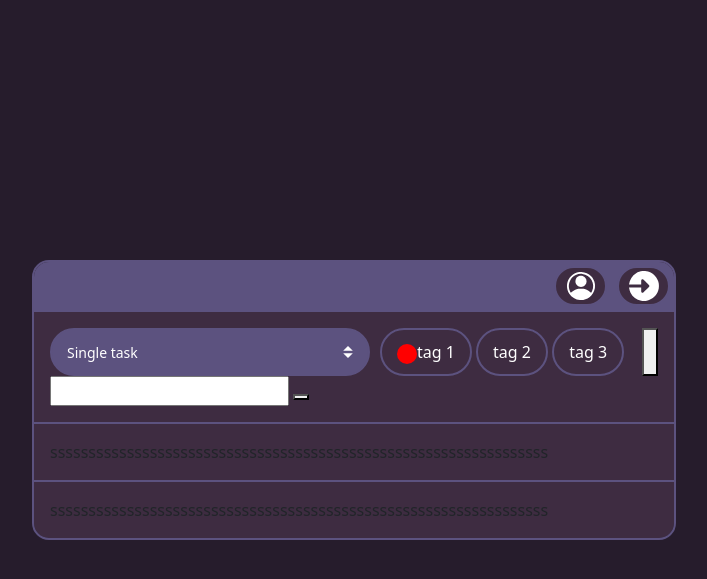
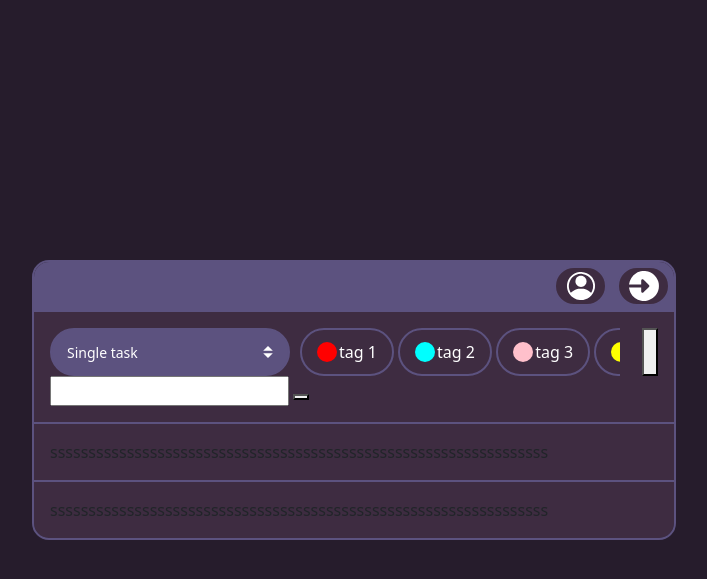
Before and after one commit to ninja-noodle/noodle-list-todo-web, a Flask app: page / in a window 1280 px wide. Shown: the top 579 px of the page, without its empty margins (286-993 px from the left). Run offline with Flask 3, Linux system fonts and the light colour scheme; some libraries are stand-ins or nearby versions.

Commit message:
Improvise the tag section in layout and color display

```diff
--- a/static/css/styles.css
+++ b/static/css/styles.css
@@ -152,7 +152,7 @@ body {
 }
 
 #todo-type-select {
-  width: 20rem;
+  width: 15rem;
   height: 3rem;
   padding: 10px 15px;
   background-color: var(--input-bg);
@@ -170,8 +170,11 @@ body {
 }
 
 #tags-parent {
+  max-width: 20rem;
   overflow: auto;
   white-space: nowrap;
+  overflow-y: hidden;
+  overflow-x: scroll;
 }
 
 .tag {
--- a/templates/main.html
+++ b/templates/main.html
@@ -26,11 +26,36 @@
                     <option>Multitask</option>
                 </select>
                 <div class="tags-parent" id="tags-parent">
-                    <button class="tag"><svg height="20" width="20" xmlns="http://www.w3.org/2000/svg">
-  <circle r="10" cx="10" cy="10" fill="red" />
-</svg>tag 1</button>
-                    <button class="tag"><span></span>tag 2</button>
-                    <button class="tag"><span></span>tag 3</button>
+                    <button class="tag d-inline-flex">
+                        <svg height="20" width="20" xmlns="http://www.w3.org/2000/svg" style="margin-right: 2px;">
+                            <circle r="10" cx="10" cy="10" fill="red" />
+                        </svg>
+                        tag 1
+                    </button>
+                    <button class="tag d-inline-flex">
+                        <svg height="20" width="20" xmlns="http://www.w3.org/2000/svg" style="margin-right: 2px;">
+                            <circle r="10" cx="10" cy="10" fill="cyan" />
+                        </svg>
+                        tag 2
+                    </button>
+                    <button class="tag d-inline-flex">
+                        <svg height="20" width="20" xmlns="http://www.w3.org/2000/svg" style="margin-right: 2px;">
+                            <circle r="10" cx="10" cy="10" fill="pink" />
+                        </svg>
+                        tag 3
+                    </button>
+                    <button class="tag d-inline-flex">
+                        <svg height="20" width="20" xmlns="http://www.w3.org/2000/svg" style="margin-right: 2px;">
+                            <circle r="10" cx="10" cy="10" fill="yellow" />
+                        </svg>
+                        tag 4
+                    </button>
+                    <button class="tag d-inline-flex">
+                        <svg height="20" width="20" xmlns="http://www.w3.org/2000/svg" style="margin-right: 2px;">
+                            <circle r="10" cx="10" cy="10" fill="blue" />
+                        </svg>
+                        tag 5
+                    </button>
                 </div>
             </div>
             <button>
```
